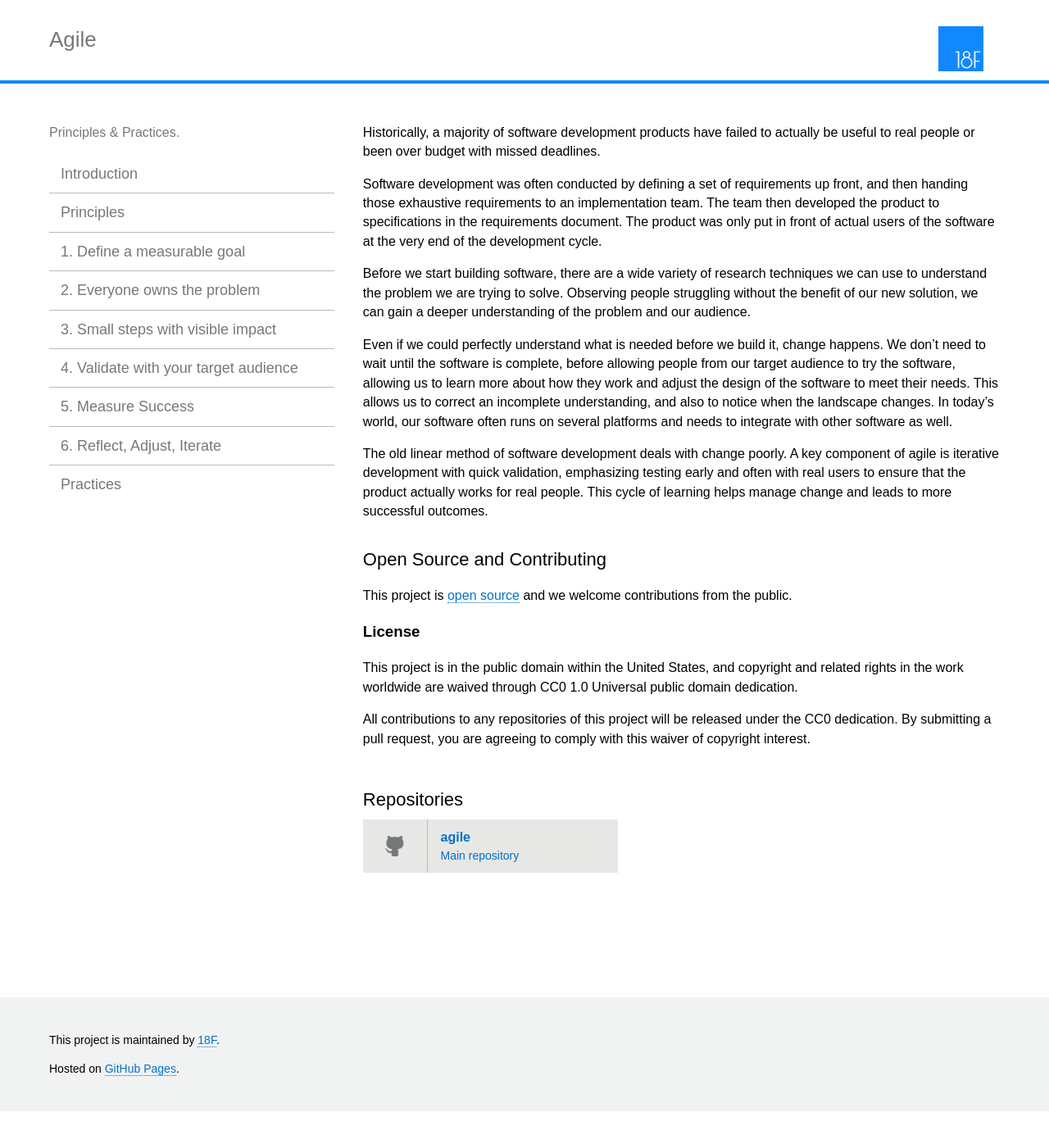
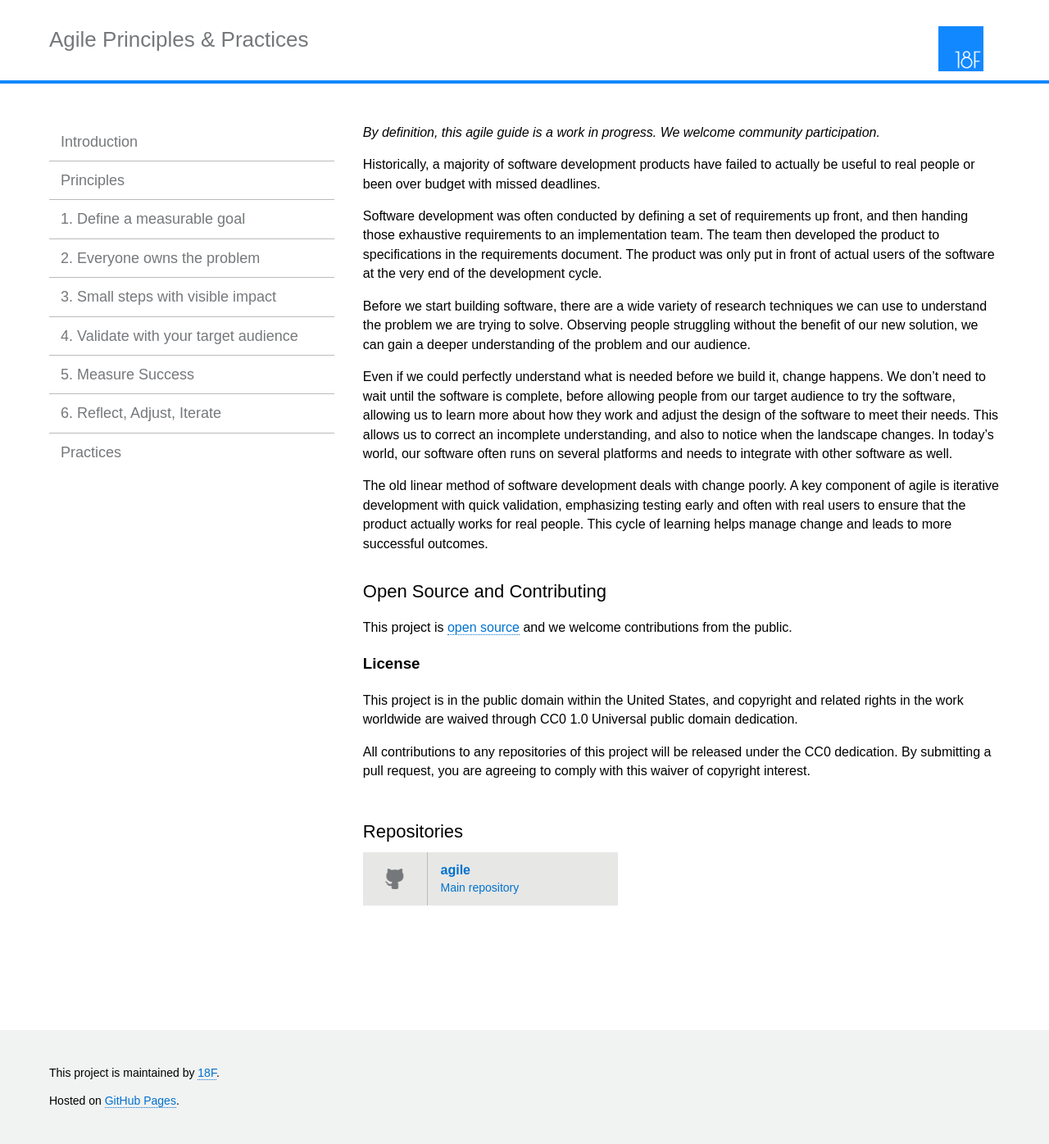
Before and after one commit to 18F/agile, a Jekyll site: the page built from index.html, in a window 1280 px wide. Shown: the whole page at 82% size. Built offline with Jekyll 4.4.1, drawn with Linux system fonts in a browser that asks for light colours; before the commit the page ends 1356 px from its top, so only the background shows below that.

Commit message:
work in progress note

```diff
--- a/_config.yml
+++ b/_config.yml
@@ -5,8 +5,8 @@ markdown: kramdown
 highlighter: pygments
 
 # Title
-name: Agile
-subtitle: Principles & Practices.
+name: Agile Principles & Practices
+subtitle:
 
 # When using this template with a project page set the baseurl to '/project-name'
 # For user/organization pages set this to an empty string
--- a/_includes/index.md
+++ b/_includes/index.md
@@ -1,3 +1,5 @@
+_By definition, this agile guide is a work in progress. We welcome community participation._
+
 Historically, a majority of software development products have failed to actually be useful to real people or been over budget with missed deadlines.
 
 Software development was often conducted by defining a set of requirements up front, and then handing those exhaustive requirements to an implementation team. The team then developed the product to specifications in the requirements document. The product was only put in front of actual users of the software at the very end of the development cycle.
```
